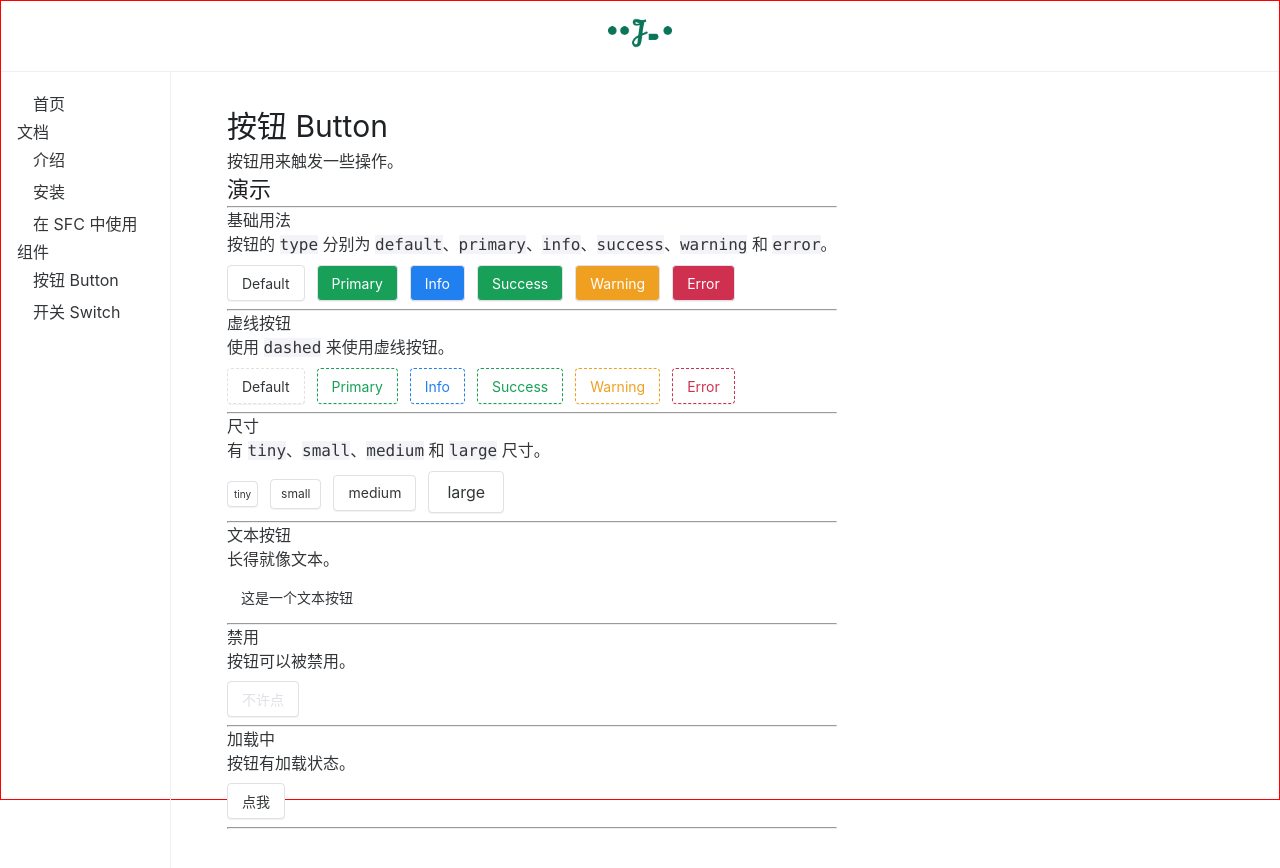
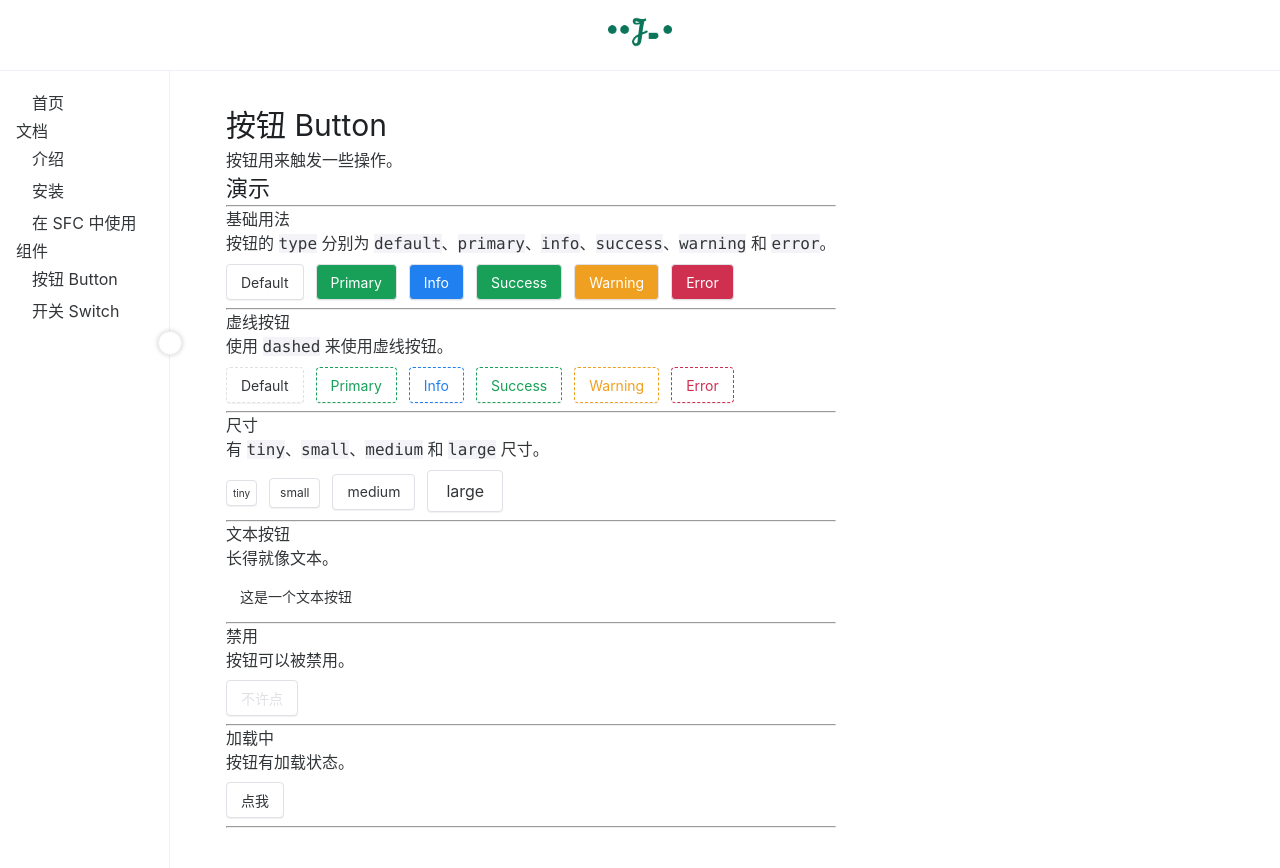
Before and after one commit to 12callie/joyful-ui-old, a Vue app: page /joyful/components/button in a window 1280 px wide. Shown: the top 868 px of the page. Built offline with nearby package versions, Linux system fonts and the light colour scheme.

Commit message:
增加j-layout-toggle-button

```diff
--- a/index.html
+++ b/index.html
@@ -5,7 +5,7 @@
   <meta charset="UTF-8" />
   <meta name="viewport"
     content="width=device-width,initial-scale=1.0,minimum-scale=1.0,maximum-scale=1.0,user-scalable=no,viewport-fit=cover">
-  <script src="//at.alicdn.com/t/c/font_3933999_yxu1in10j0a.js"></script>
+  <script src="//at.alicdn.com/t/c/font_3933999_uyudetl0hwp.js"></script>
   <title>Joyful UI</title>
 </head>
 
--- a/src/components/Aside.vue
+++ b/src/components/Aside.vue
@@ -14,6 +14,11 @@
         <router-link to="/joyful/components/switch">开关 Switch</router-link>
       </li>
     </ol>
+    <div class="j-layout-toggle-button">
+      <svg class="icon">
+        <use xlink:href="#icon-right"></use>
+      </svg>
+    </div>
   </aside>
 </template>
 
@@ -21,7 +26,8 @@
 
 <style lang="scss" scoped>
 @import "../assets/styles/common.scss";
-
+aside {
+  position: relative;
   .menu-content {
     display: flex;
     flex-direction: column;
@@ -41,4 +47,19 @@
       }
     }
   }
+  .j-layout-toggle-button {
+    border: 1px solid $border-color;
+    width: 24px;
+    height: 24px;
+    border-radius: 50%;
+    box-shadow: 0 0 5px rgba(0, 0, 0, 0.2);
+    position: absolute;
+    top: 260px;
+    left: calc(100% - 12px);
+    display: flex;
+    justify-content: center;
+    align-items: center;
+    background: #fff;
+  }
+}
 </style>
--- a/src/views/Layout.vue
+++ b/src/views/Layout.vue
@@ -17,7 +17,6 @@ import Aside from "../components/Aside.vue";
 
 <style lang="scss" scoped>
 .layout {
-  border: 1px solid red;
   height: 100vh;
 
   display: flex;
```
Lines whose indentation alone changed are shown as unchanged.
